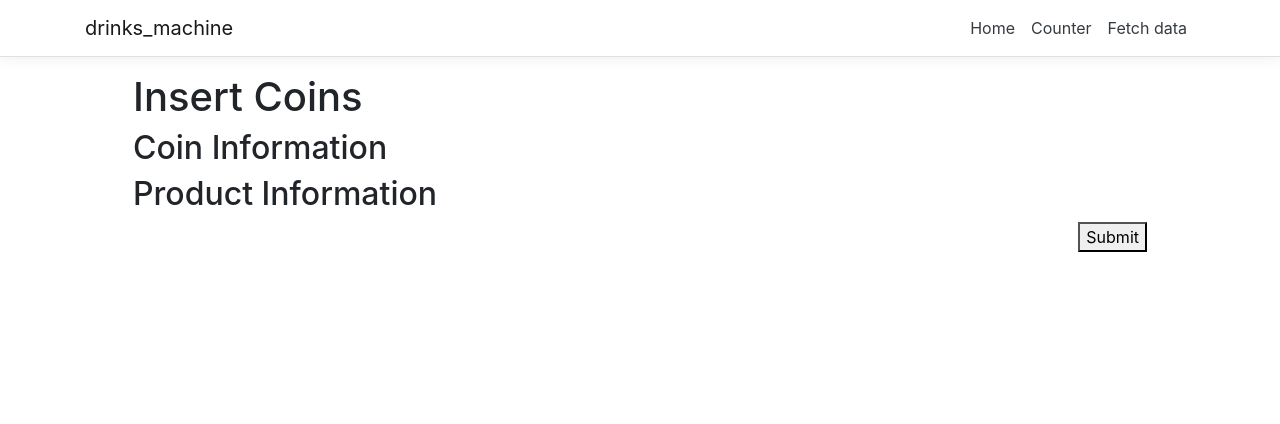
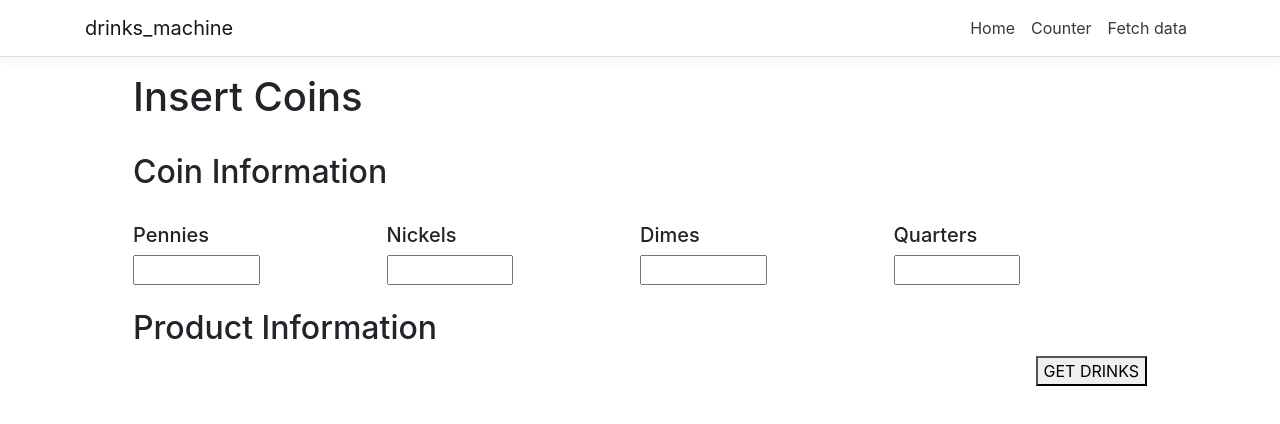
Before and after one commit to akramsabbah9/drinks-machine, a React (Create React App) app in the folder ClientApp/: page / in a window 1280 px wide. Shown: the top 424 px of the page. Built offline with nearby package versions, Linux system fonts and the light colour scheme; no server answers.

Commit message:
inserted CoinInputs into DrinkMachine component and started handleSubmit function

```diff
--- a/ClientApp/src/components/CoinInput.js
+++ b/ClientApp/src/components/CoinInput.js
@@ -6,14 +6,13 @@ function CoinInput({ index, coin, state }) {
 
     // update coins state when this input is changed
     const handleChange = event => {
-        const { type, name, value } = event.target;
+        const { value } = event.target;
 
         const quantity = parseInt(value) || 0; // short circuit to zero
 
         // deep copy coins and set new value
         const newCoins = [ ...coins ];
         newCoins[index] = { ...coin, quantity };
-        console.log(newCoins);
 
         setCoins(newCoins);
     };
--- a/ClientApp/src/components/DrinkMachine.js
+++ b/ClientApp/src/components/DrinkMachine.js
@@ -1,5 +1,6 @@
 import React, { useEffect, useState } from "react";
 import { Container } from "reactstrap";
+import CoinInput from "./CoinInput";
 
 // track coin and drink inputs in form, then fetch on submit.
 // if 200, load receipt modal and clear form, otherwise display error.
@@ -16,9 +17,10 @@ function DrinkMachine() {
     const [inventory, setInventory] = useState({});
     const [drinks, setDrinks] = useState({});
 
-    // at start, fetch values for drinks
+    // on render, set the values of inventory and drinks
     useEffect(() => {
         const initialFetch = async () => {
+            // fetch drink data from machine and set initial inventory
             const response = await fetch("api/drinkmachine", {
                 method: "GET",
                 headers: { "Content-Type": "application/json" }
@@ -30,10 +32,9 @@ function DrinkMachine() {
             const scrubbedData = {};
 
             for(const [key, value] of Object.entries(data)) {
-                console.log(key, value);
                 scrubbedData[[key]] = { ...value, quantity: 0 };
             }
-            console.log(data, scrubbedData);
+
             setDrinks(scrubbedData);
         };
 
@@ -46,18 +47,50 @@ function DrinkMachine() {
     }, []);
 
     // submit form, awaiting response. Then update drinks and show modal
-    const handleSubmit = function(event) {
+    const handleSubmit = async event => {
         event.preventDefault();
+
+        console.log("clicked")
+
+        // validate: nonzero drink quantities & payment total, non-neg coins
+
+        const response = await fetch("api/drinkmachine", {
+            method: "POST",
+            headers: { "Content-Type": "application/json" },
+            body: JSON.stringify({
+                "drinks": drinks, "payment": coins
+            })
+        });
+
+        // if server sends back 400, display the error message and clear form
+        if (!response.ok) {
+            console.log(response);
+            return;
+        }
+        const data = await response.json();
+
+        // upon receiving the updated data and change, render modal and clear form
     };
 
     return (<>
         <Container fluid="md" className="px-md-5">
             <h1>Insert Coins</h1>
+            <br />
             <form id="vending-machine" onSubmit={handleSubmit}>
                 {/* coins list */}
-                <div className="d-flex">
-                    <h2>Coin Information</h2>
+                <h2>Coin Information</h2>
+                <br />
+                <div className="d-flex justify-content-between">
+                    {coins.map((coin, index) =>
+                        <CoinInput
+                            key={coin.name}
+                            index={index}
+                            coin={coin}
+                            state={[coins, setCoins]}
+                        />
+                    )}
                 </div>
+                <br />
                 <div className="d-flex">
                     {/* products list */}
                     <h2>Product Information</h2>
@@ -68,7 +101,7 @@ function DrinkMachine() {
                 </div>
                 {/* submit button */}
                 <div className="d-flex justify-content-end">
-                    <button type="submit">Submit</button>
+                    <button type="submit">GET DRINKS</button>
                 </div>
                 {/* error message display */}
             </form>
```
